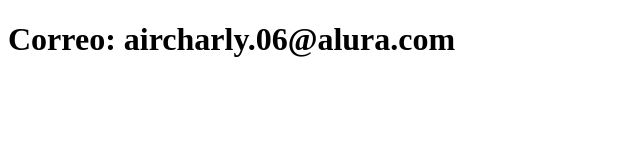
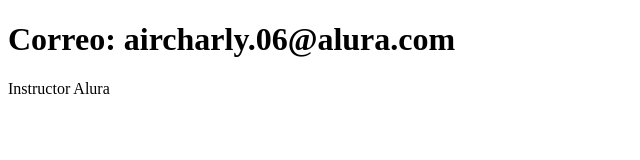
Before and after one commit to cevergaras/sistema-de-registro, a plain HTML site: page contacto.html in a window 1280 px wide. Shown: the whole page, without its empty margins (0-640 px from the left). Drawn offline with Linux system fonts and the light colour scheme.

Commit message:
Actualiza el contacto

```diff
--- a/contacto.html
+++ b/contacto.html
@@ -7,5 +7,6 @@
 </head>
 <body>
     <h1>Correo: aircharly.06@alura.com</h1>
+         <p>Instructor Alura</p>
 </body>
 </html>
```
